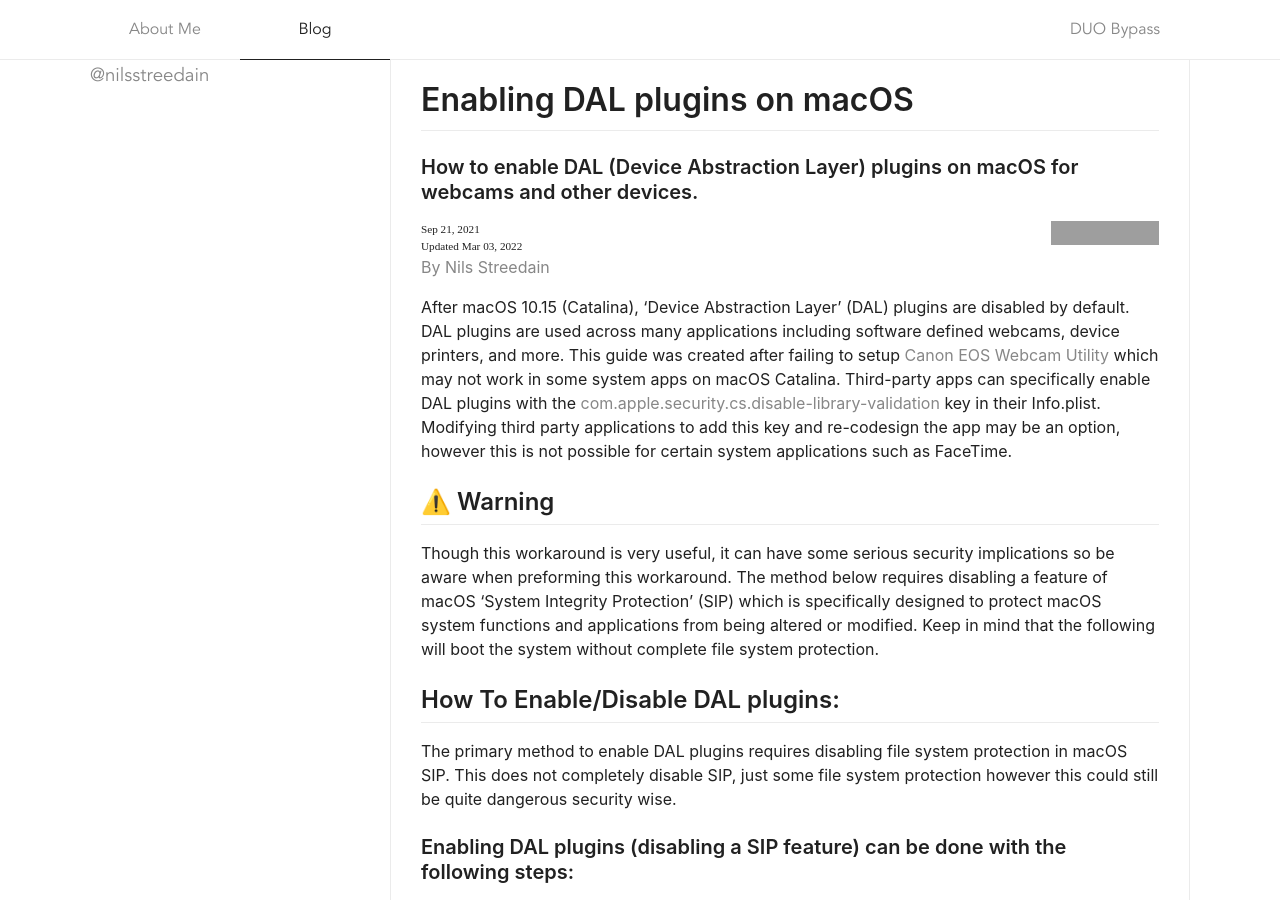
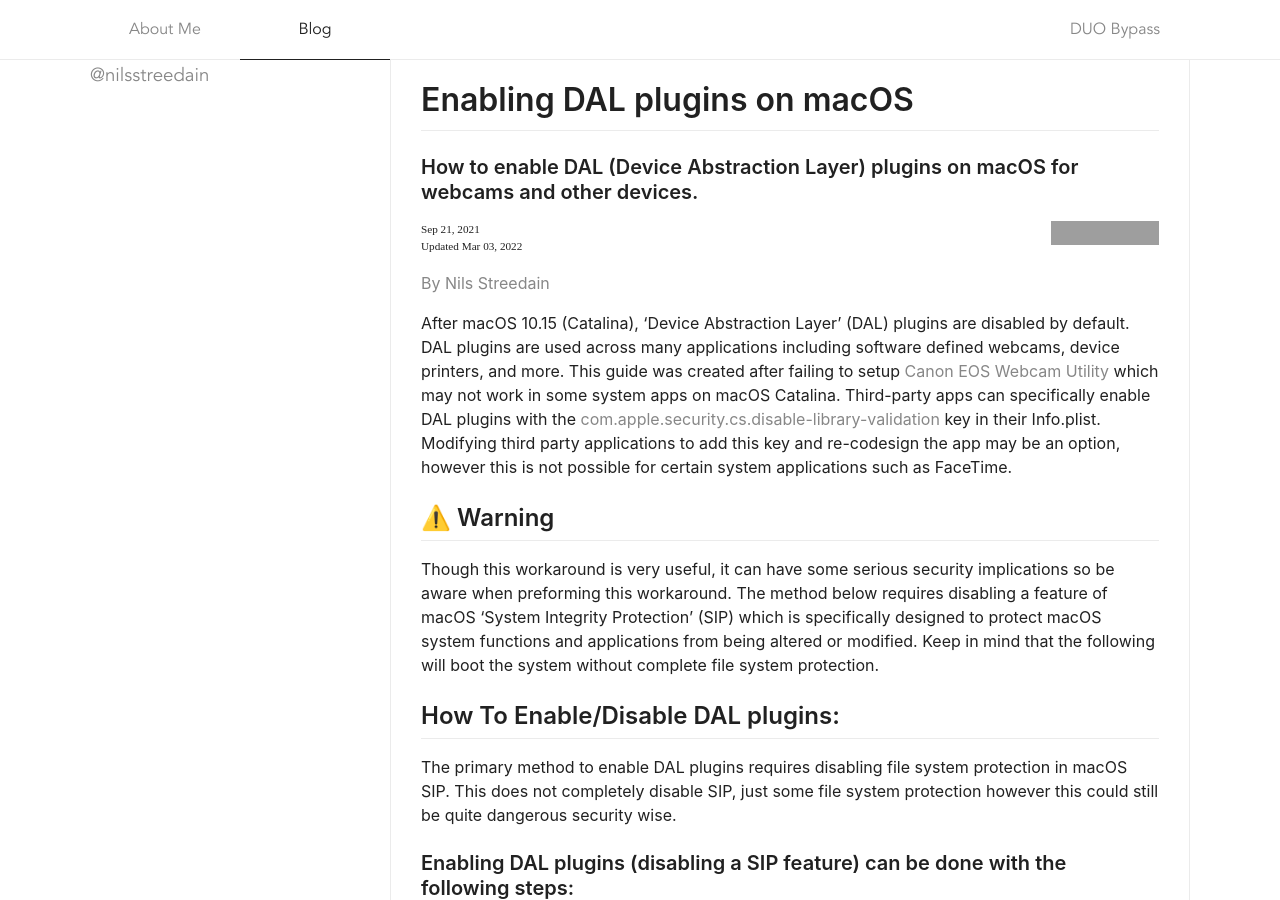
Before and after one commit to nilsstreedain/nilsstreedain.com, a Jekyll site: the page built from blog/_posts/2021-09-21-enabling-dal-plugins-on-macos.md, in a window 1280 px wide and 900 px high, scrolled down 338 px. Built offline with Jekyll 4.4.1, drawn with Linux system fonts in a browser that asks for light colours; grey boxes are pictures that could not be loaded.

Commit message:
Fix author name on posts

```diff
--- a/_layouts/post.html
+++ b/_layouts/post.html
@@ -12,7 +12,6 @@
            Updated {{ page.last_updated | date: "%b %d, %Y" }}
         {% endif %}
 	</p>
-    <p id="author-name"><a href="/#nav">By Nils Streedain</a></p>
-
+    <p><a href="/#nav">By Nils Streedain</a></p>
 	{{ content }}
 </div>
--- a/assets/css/styles.css
+++ b/assets/css/styles.css
@@ -179,11 +179,6 @@
         #date {
             font-size: .7em;
             font-family: ui-monospace;
-            margin-bottom: 0;
-        }
-
-        #author-name {
-            margin: 0;
         }
 
         #viewCounter {
```
